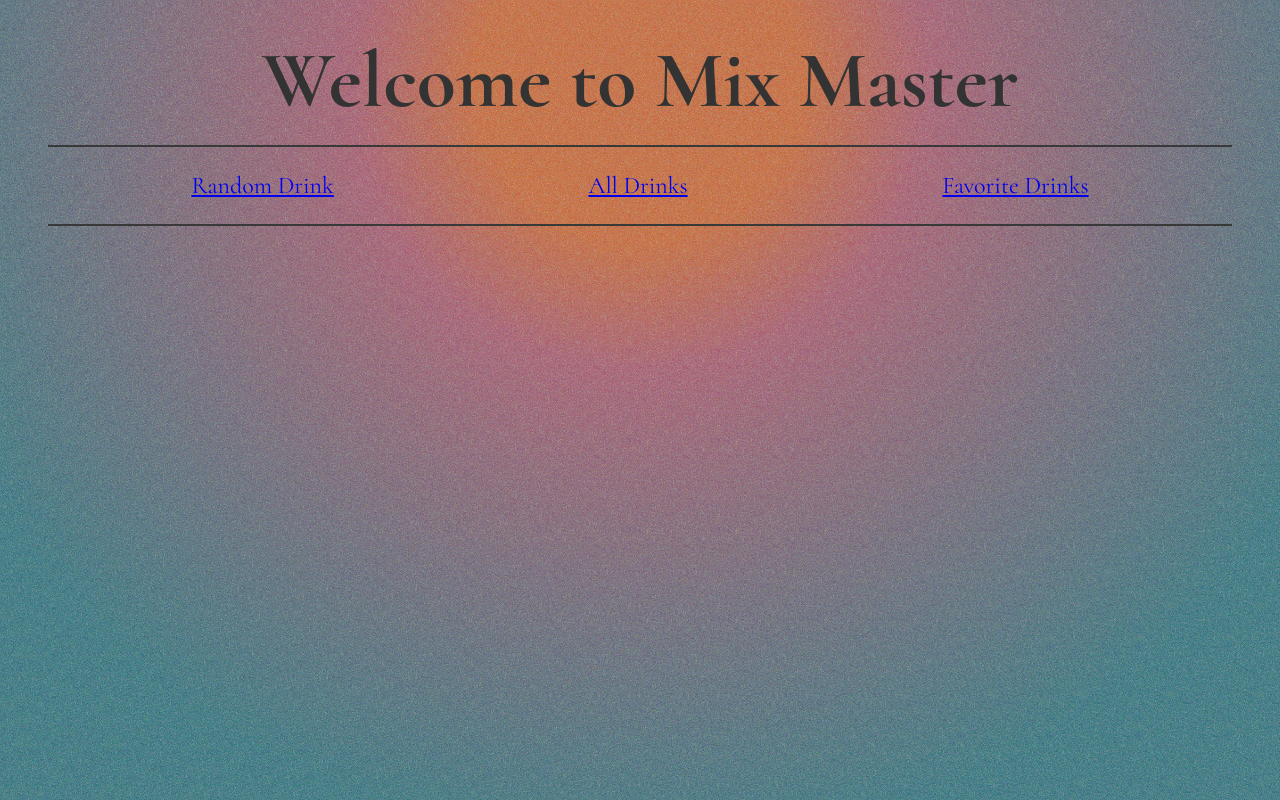
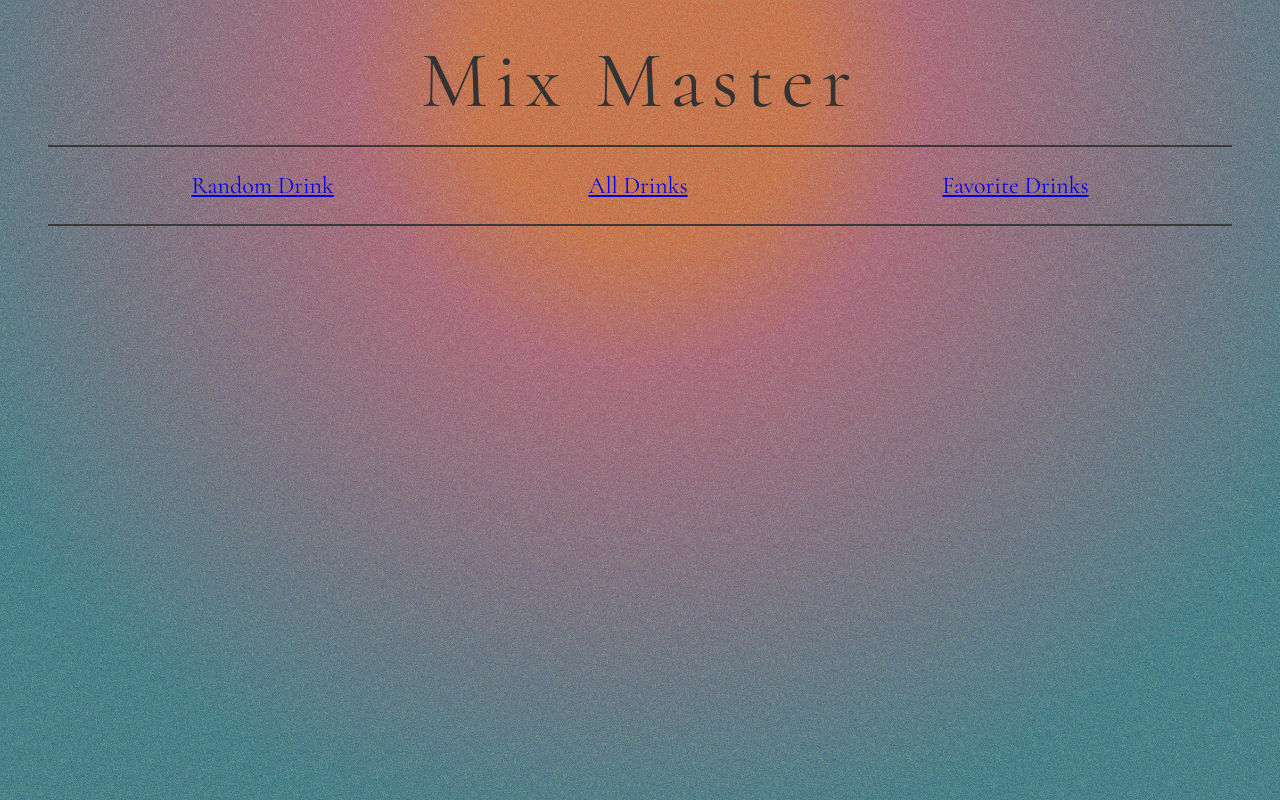
Before and after one commit to lalonggone/mix-master, a React (Create React App) app: page /na in a window 1280 px wide. Built offline with nearby package versions, Linux system fonts and the light colour scheme.

Commit message:
Add minor stying

```diff
--- a/src/components/HomePage/HomePage.css
+++ b/src/components/HomePage/HomePage.css
@@ -8,6 +8,8 @@
     font-size: 5rem;
     margin-bottom: 1rem;
     margin-top: 2rem;
+    font-weight: 400;
+    letter-spacing: 0.5rem;
   }
 
   p {
--- a/src/components/NaDrinksGrid/NaDrinksGrid.js
+++ b/src/components/NaDrinksGrid/NaDrinksGrid.js
@@ -6,7 +6,7 @@ function NaDrinksGrid() {
   return (
     <div>
        <section className="home-title">
-        <h1>Welcome to Mix Master</h1>
+        <h1>Mix Master</h1>
       </section>
         <NavBar />
     </div>
```
